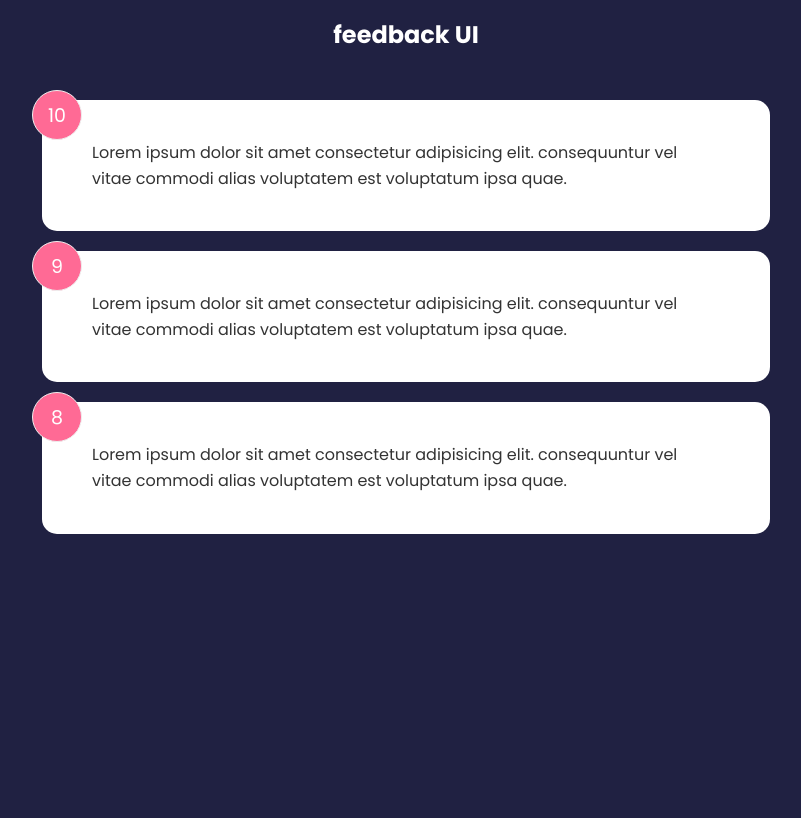
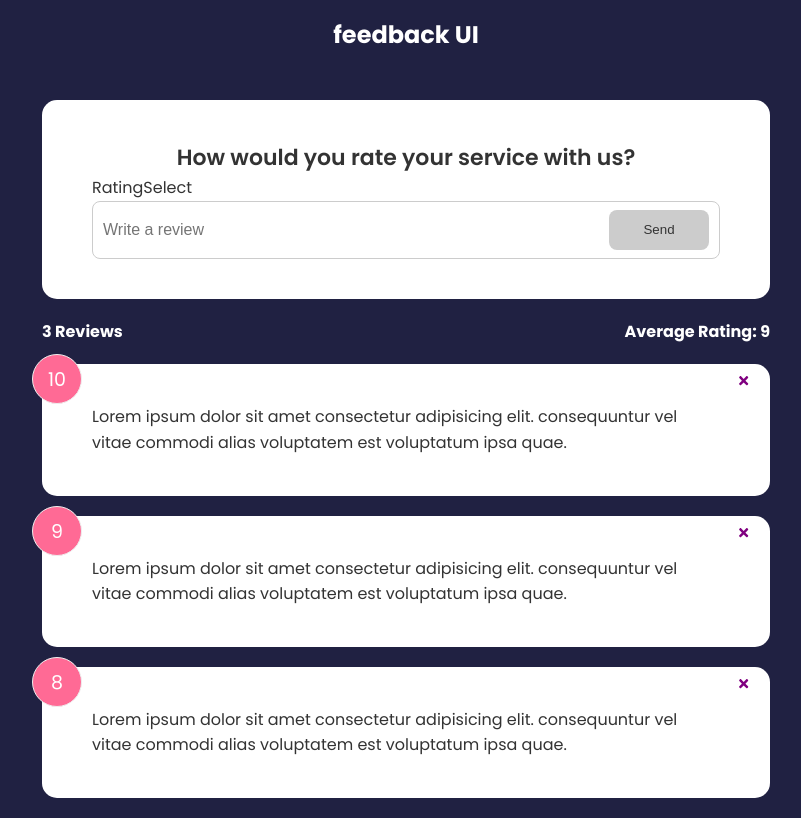
Before and after one commit to DiamonndAde/feedback-app, a React (Create React App) app: page / in a window 1280 px wide. Shown: the whole page, without its empty margins (234-1035 px from the left). Built offline with nearby package versions, Linux system fonts and the light colour scheme.

Commit message:
Added raring and message feature

```diff
--- a/package.json
+++ b/package.json
@@ -8,6 +8,7 @@
     "@testing-library/user-event": "^13.5.0",
     "react": "^18.2.0",
     "react-dom": "^18.2.0",
+    "react-icons": "^4.4.0",
     "react-scripts": "5.0.1",
     "web-vitals": "^2.1.4"
   },
--- a/src/App.js
+++ b/src/App.js
@@ -1,16 +1,25 @@
 import Header from "./components/Header";
-
 import { useState } from "react";
 import FeedbackData from "./data/FeedbackData";
 import FeedbackList from "./components/FeedbackList";
+import FeedbackStats from "./components/FeedbackStats";
+import FeedbackForm from "./components/FeedbackForm";
 
 function App({ text }) {
   const [feedback, setFeedback] = useState(FeedbackData);
+
+  const deleteFeedback = (id) => {
+    if (window.confirm("Are you sure you want to delete?")) {
+      setFeedback(feedback.filter((item) => item.id !== id));
+    }
+  };
   return (
     <>
       <Header />
       <div className="container">
-        <FeedbackList feedback={feedback} />
+        <FeedbackForm />
+        <FeedbackStats feedback={feedback} />
+        <FeedbackList feedback={feedback} handleDelete={deleteFeedback} />
       </div>
     </>
   );
--- /dev/null
+++ b/src/components/FeedbackForm.jsx
@@ -0,0 +1,47 @@
+import { useState } from "react";
+import Card from "./shared/Card";
+import Button from "./shared/Button";
+import RatingSelect from "./RatingSelect";
+
+const FeedbackForm = () => {
+  const [text, setText] = useState("");
+  const [btnDisabled, setBtnDisabled] = useState(true);
+  const [rating, setRating] = useState(10);
+  const [message, setMessage] = useState("");
+
+  const handleTextChange = (e) => {
+    if (text === "") {
+      setBtnDisabled(true);
+      setMessage(null);
+    } else if (text !== "" && text.trim().length <= 10) {
+      setMessage("Text must be at least 10 characters");
+      setBtnDisabled(true);
+    } else {
+      setMessage(null);
+      setBtnDisabled(false);
+    }
+    setText(e.target.value);
+  };
+  return (
+    <Card>
+      <form>
+        <h2>How would you rate your service with us?</h2>
+        <RatingSelect select={(rating) => setRating(rating)} />
+        <div className="input-group">
+          <input
+            onChange={handleTextChange}
+            type="text"
+            placeholder="Write a review"
+            value={text}
+          />
+          <Button type="submit" isDisabled={btnDisabled}>
+            Send
+          </Button>
+        </div>
+        {message && <div className="message">{message}</div>}
+      </form>
+    </Card>
+  );
+};
+
+export default FeedbackForm;
--- a/src/components/FeedbackItem.jsx
+++ b/src/components/FeedbackItem.jsx
@@ -1,11 +1,20 @@
 import React from "react";
+import { FaTimes } from "react-icons/fa";
 import Card from "./shared/Card";
 import { PropTypes } from "prop-types";
 
-const FeedbackItem = ({ item }) => {
+const FeedbackItem = ({ item, handleDelete }) => {
   return (
     <Card>
       <div className="num-display">{item.rating}</div>
+      <button
+        onClick={() => {
+          handleDelete(item.id);
+        }}
+        className="close"
+      >
+        <FaTimes color="purple" />
+      </button>
       <div className="text-display">{item.text}</div>
     </Card>
   );
--- a/src/components/FeedbackList.jsx
+++ b/src/components/FeedbackList.jsx
@@ -2,14 +2,14 @@ import React from "react";
 import FeedbackItem from "./FeedbackItem";
 import { PropTypes } from "prop-types";
 
-const FeedbackList = ({ feedback }) => {
+const FeedbackList = ({ feedback, handleDelete }) => {
   if (!feedback || feedback.length === 0) {
     return <p>No Feedback Yet</p>;
   }
   return (
     <div className="feedback-list">
       {feedback.map((item, index) => (
-        <FeedbackItem key={item.id} item={item} />
+        <FeedbackItem key={item.id} item={item} handleDelete={handleDelete} />
       ))}
     </div>
   );
--- /dev/null
+++ b/src/components/FeedbackStats.jsx
@@ -0,0 +1,24 @@
+import React from "react";
+import PropTypes from "prop-types";
+
+const FeedbackStats = ({ feedback }) => {
+  // Caculate ratings avg
+  let average =
+    feedback.reduce((acc, cur) => {
+      return acc + cur.rating;
+    }, 0) / feedback.length;
+
+  average = average.toFixed(1).replace(/[.,]0$/, "");
+  return (
+    <div className="feedback-stats">
+      <h4>{feedback.length} Reviews</h4>
+      <h4>Average Rating: {isNaN(average) ? 0 : average}</h4>
+    </div>
+  );
+};
+
+FeedbackStats.propTypes = {
+  feedback: PropTypes.array.isRequired,
+};
+
+export default FeedbackStats;
--- /dev/null
+++ b/src/components/RatingSelect.jsx
@@ -0,0 +1,12 @@
+import React, { useState } from "react";
+
+const RatingSelect = ({ select }) => {
+  const [selected, setSelected] = useState(10);
+  const handleChange = (e) => {
+    setSelected(+e.currentTarget.value); //The + sign changes the string to a number
+    select(+e.currentTarget.value);
+  };
+  return <div>RatingSelect</div>;
+};
+
+export default RatingSelect;
--- /dev/null
+++ b/src/components/shared/Button.jsx
@@ -0,0 +1,24 @@
+import React from "react";
+import PropTypes from "prop-types";
+
+const Button = ({ children, version, type, isDisabled }) => {
+  return (
+    <button type={type} disabled={isDisabled} className={`btn btn-${version}`}>
+      {children}
+    </button>
+  );
+};
+
+Button.defaultProps = {
+  version: "primary",
+  type: "button",
+  isDisabled: false,
+};
+
+Button.propTypes = {
+  children: PropTypes.node.isRequired,
+  version: PropTypes.string,
+  tyoe: PropTypes.string,
+  isDisabled: PropTypes.bool,
+};
+export default Button;
```
Also changed, not shown: 1 other file (tests, documents, lock files or other folders).
